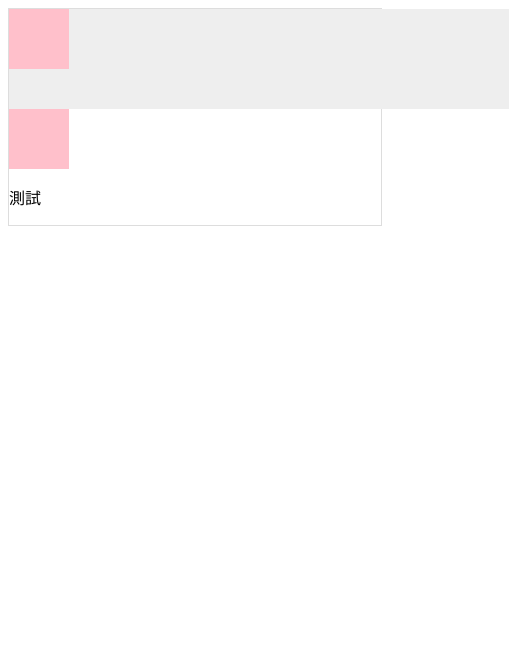
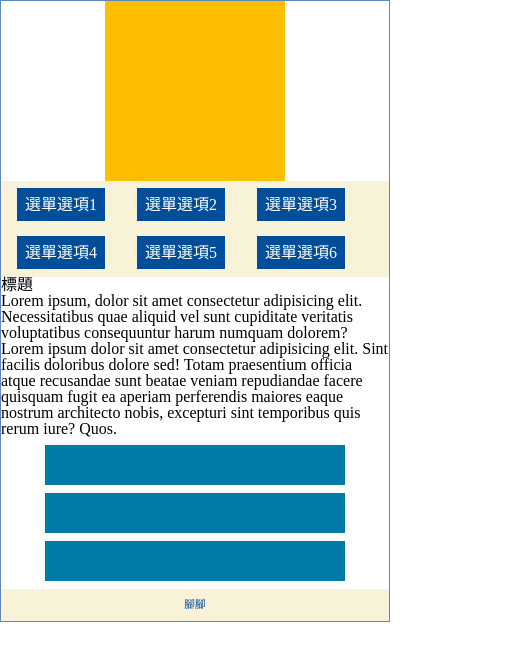
Before and after one commit to WenGlen/personal, a plain HTML site: page index.html in a window 390 px wide. Shown: the whole page, 509 px wide, since content can reach past the window. Drawn offline with Linux system fonts and the light colour scheme.

Commit message:
分享測試

```diff
--- a/index.html
+++ b/index.html
@@ -3,16 +3,40 @@
 <head>
     <meta charset="UTF-8">
     <meta name="viewport" content="width=device-width, initial-scale=1.0">
-    <title>Document</title>
+    <title>RWD test</title>
     <link rel="stylesheet" href="style.css">
 </head>
+
 <body>
     <div class="wrap">
         <div class="header">
             <div class="logo"></div>
+            <div class="menu">
+                <ul>
+                    <li><a href="">選單選項1</a></li>
+                    <li><a href="">選單選項2</a></li>
+                    <li><a href="">選單選項3</a></li>
+                    <li><a href="">選單選項4</a></li>
+                    <li><a href="">選單選項5</a></li>
+                    <li><a href="">選單選項6</a></li>
+                </ul>
+            </div>
         </div>
-        <div class="logo"></div>
-        <p>測試</p>
+
+        <div class="content">
+            <div class="container1">
+                <h2> 標題 </h2>
+                <p>Lorem ipsum, dolor sit amet consectetur adipisicing elit. Necessitatibus quae aliquid vel sunt cupiditate veritatis voluptatibus consequuntur harum numquam dolorem?</p>
+                <p>Lorem ipsum dolor sit amet consectetur adipisicing elit. Sint facilis doloribus dolore sed! Totam praesentium officia atque recusandae sunt beatae veniam repudiandae facere quisquam fugit ea aperiam perferendis maiores eaque nostrum architecto nobis, excepturi sint temporibus quis rerum iure? Quos.</p>
+            </div>
+            <div class="container2">
+                <div class="pic"></div>
+                <div class="pic"></div>
+                <div class="pic"></div>
+            </div>
+        </div>
+        <div class="footer">
+            <p>腳腳</p>
+        </div>
     </div>
 </body>
-</html>
--- /dev/null
+++ b/style.scss
@@ -0,0 +1,156 @@
+// ================ Reset 預設樣式 ================ //
+*{
+/* http://meyerweb.com/eric/tools/css/reset/
+   v2.0 | 20110126
+   License: none (public domain)
+*/
+html, body, div, span, applet, object, iframe,
+h1, h2, h3, h4, h5, h6, p, blockquote, pre,
+a, abbr, acronym, address, big, cite, code,
+del, dfn, em, img, ins, kbd, q, s, samp,
+small, strike, strong, sub, sup, tt, var,
+b, u, i, center,
+dl, dt, dd, ol, ul, li,
+fieldset, form, label, legend,
+table, caption, tbody, tfoot, thead, tr, th, td,
+article, aside, canvas, details, embed,
+figure, figcaption, footer, header, hgroup,
+menu, nav, output, ruby, section, summary,
+time, mark, audio, video {
+	margin: 0;
+	padding: 0;
+	border: 0;
+	font-size: 100%;
+	font: inherit;
+	vertical-align: baseline;
+}
+/* HTML5 display-role reset for older browsers */
+article, aside, details, figcaption, figure,
+footer, header, hgroup, menu, nav, section {
+	display: block;
+}
+body {
+	line-height: 1;
+}
+ol, ul {
+	list-style: none;
+}
+blockquote, q {
+	quotes: none;
+}
+blockquote:before, blockquote:after,
+q:before, q:after {
+	content: '';
+	content: none;
+}
+table {
+	border-collapse: collapse;
+	border-spacing: 0;
+}
+}
+
+
+:root{
+    // ================ color ================ //
+	--color-primary: #007BA7;
+	--color-secondary: #FFBF00;
+	--color-bg: #ffffff;
+	--color-bg2: #f8f2d9;
+	--color-text: #004D99;
+    --color-link: #00CED1;
+	--color-border: #5E86C1;
+	--color-warning: #FF80BF;
+    // ================ RWD ================ //
+    --breakpoint-sm: 600px;
+    --breakpoint-md: 1024px;
+    --breakpoint-lg: 1024px;
+
+}
+
+//*{	border: 1px solid #999999;}
+// ================ main ================ //
+.wrap{
+	max-width: 1000px;
+	margin: 0 auto;
+	border: 1px solid var(--color-border);
+
+}
+
+// ================ header ================ //
+.header{
+	margin: 0 auto;
+	display: flex;
+	justify-content: space-between;
+	flex-wrap: wrap;
+	.logo{
+		width: 250px;
+		height: 250px;
+		background: var(--color-secondary);
+	}
+	.menu{
+		background: var(--color-bg2);
+		ul {display: flex;	flex-wrap: wrap; list-style: none; padding-left: 0;}
+		ul li {	margin: 16px}
+		ul li a {text-decoration: none; padding: 8px; background: var(--color-text); color: var(--color-bg);}
+		ul li a:hover {font-weight: bold;background: var(--color-link);}
+	}
+  }
+
+// ================ content ================ //
+
+.content{
+	display: flex;
+	.container1{
+		flex: 70%;
+	}
+	.container2{
+		flex: 20%;
+		.pic{
+			max-width: 300px; height: 40px;
+			background: var(--color-primary);
+			margin: 8px;
+		}
+	}
+}
+
+// ================ footer ================ //
+.footer{
+	background-color: var(--color-bg2);
+
+	p{
+		font-size: 8pt;
+		line-height: 1.5;
+		color: var(--color-text);
+		text-align: center;
+		padding: 8px;
+	}
+
+}
+
+// ================ RWD ================ //
+@media(max-width: 1000px) {
+	.header{
+		justify-content: center;
+		.logo{
+			width: 180px;
+			height: 180px;
+		}
+
+	  }
+	.content{
+		display: flex;
+		flex-direction: column;
+		.container1{
+			flex: 100%;
+		}
+		.container2{
+			flex: 100%;
+			.pic{ margin: 8px auto;}
+		}
+	}
+}
+@media(max-width: var(--breakpoint-sm)) {
+
+	.card{ width: 100%;	margin-bottom: 20px;}
+
+}
```
Also changed, not shown: style.css, 1 other file.
